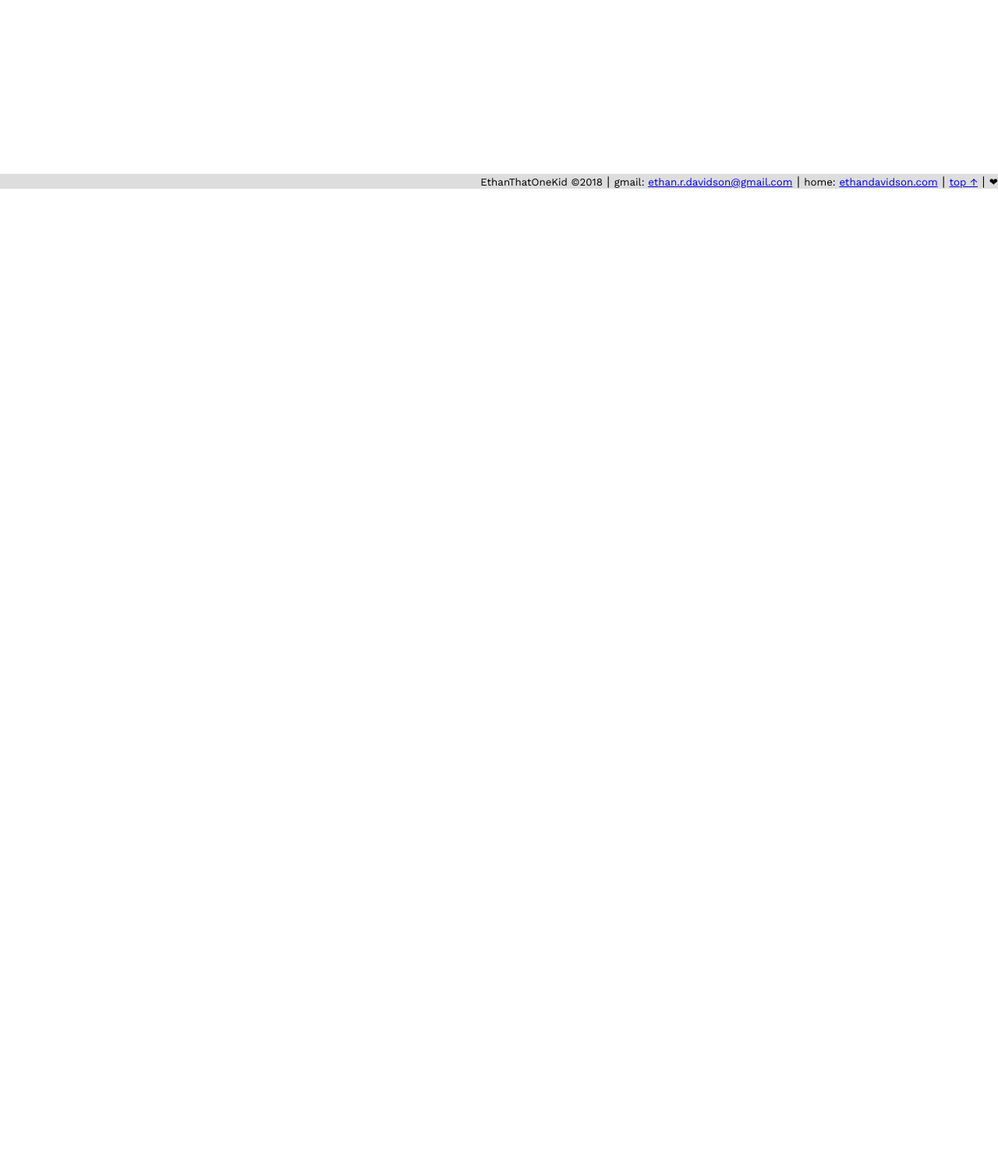
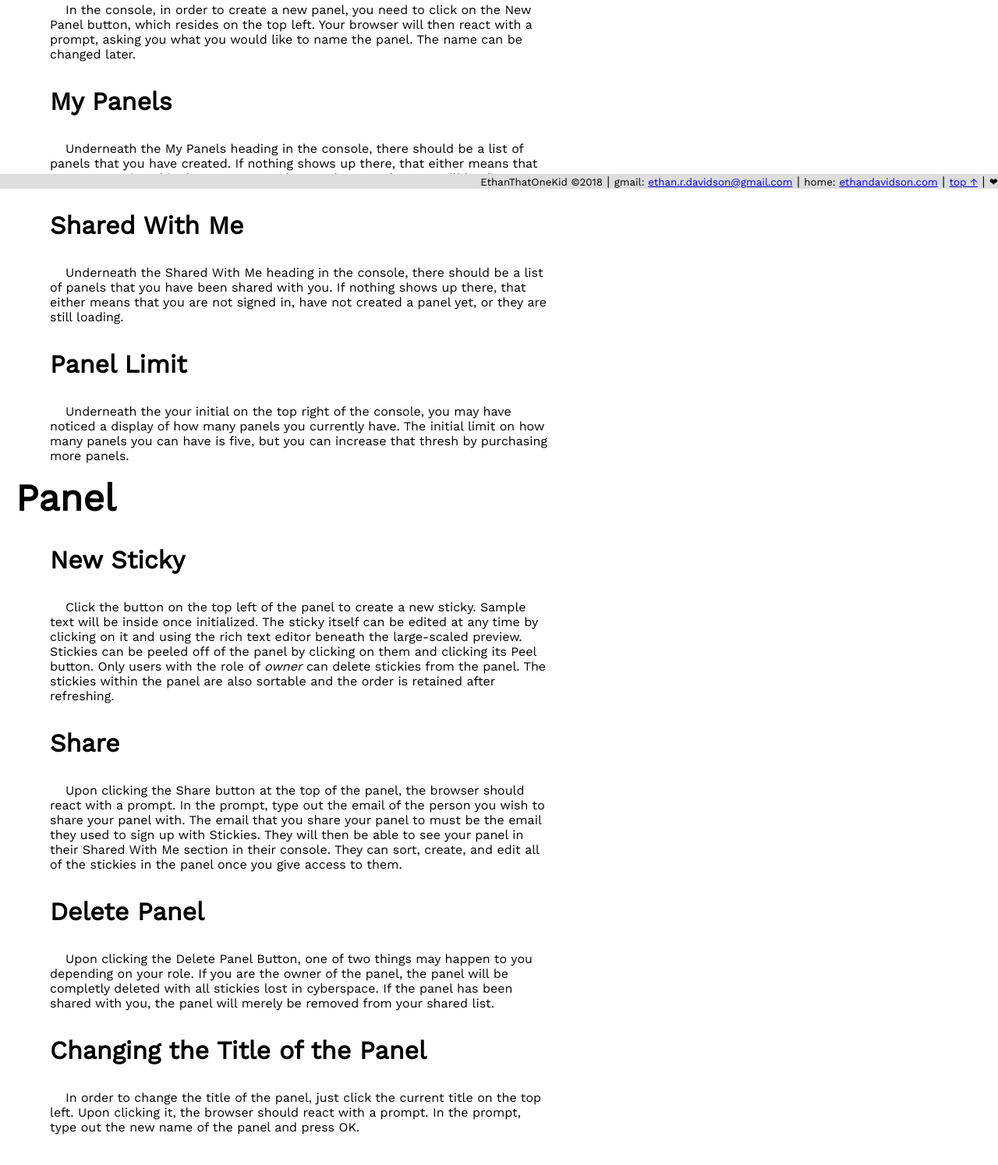
Before and after one commit to EthanThatOneKid/Stickies, a plain HTML site: page docs/index.html in a window 1280 px wide. Shown: the part 558-2052 px from the top of the page at 78% size. Before the commit the page ends 800 px from the top, so only its background shows below. Drawn offline with nearby package versions, Linux system fonts and the light colour scheme.

Commit message:
Added Documentation

```diff
--- a/assets/style.css
+++ b/assets/style.css
@@ -7,6 +7,18 @@ body {
 
 * {
   font-family: 'Work Sans', sans-serif;
+}
+
+.docP {
+  max-width: 50vw;
+  text-indent: 20px;
+  margin-left: 5vw;
+}
+
+.docH {
+  font-weight: bold;
+  font-size: 2em;
+  margin-left: 5vw;
 }
 
 #page-header {
--- a/docs/index.html
+++ b/docs/index.html
@@ -14,12 +14,82 @@
 		</td></tr></table>
   </header>
 
-  <ul>
-    <li>
-      <h2 class="subheading">About</h2>
-      <p>blah blah</p>
-    </li>
-  </ul>
+  <!--
+    About
+  -->
+  <h2 class="subheading">About</h2>
+  <p class="docP">
+    Welcome to Stickies. This webapp is all about organizing thoughts and plans in a fun, casual manner.
+    All you need to do is sign up with an email account by clicking the X on the top right of the console and you are ready to go!
+    Once you are signed in, instead of seeing an X in the top right of the console, it will be the first initial of the email account you signed up with.
+    Upon account authorization, you have the ability to create, share, edit, and recieve panels.
+    These panels are the places in which all of the stickies reside.
+    The console and each panel are suited with hot-refresh technology,
+    so that whenever there is a change made by another client,
+    the updates will appear live on your screen without you having to refresh.
+  </p>
+
+  <!--
+    CONSOLE
+  -->
+  <h2 class="subheading">Console</h2>
+  <p class="docH">New Panel</p>
+  <p class="docP">
+    In the console, in order to create a new panel, you need to click on the New Panel button, which resides on the top left.
+    Your browser will then react with a prompt, asking you what you would like to name the panel. The name can be changed later.
+  </p>
+  <p class="docH">My Panels</p>
+  <p class="docP">
+    Underneath the My Panels heading in the console, there should be a list of panels that you have created.
+    If nothing shows up there, that either means that you are not signed in, have not created a panel yet, or they are still loading.
+  </p>
+  <p class="docH">Shared With Me</p>
+  <p class="docP">
+    Underneath the Shared With Me heading in the console, there should be a list of panels that you have been shared with you.
+    If nothing shows up there, that either means that you are not signed in, have not created a panel yet, or they are still loading.
+  </p>
+  <p class="docH">Panel Limit</p>
+  <p class="docP">
+    Underneath the your initial on the top right of the console, you may have noticed a display of how many panels you currently have.
+    The initial limit on how many panels you can have is five, but you can increase that thresh by purchasing more panels.
+  </p>
+
+
+  <!--
+    PANEL
+  -->
+  <h2 class="subheading">Panel</h2>
+  <p class="docH">New Sticky</p>
+  <p class="docP">
+    Click the button on the top left of the panel to create a new sticky.
+    Sample text will be inside once initialized.
+    The sticky itself can be edited at any time by clicking on it and using the rich text editor beneath the large-scaled preview.
+    Stickies can be peeled off of the panel by clicking on them and clicking its Peel button.
+    Only users with the role of <i>owner</i> can delete stickies from the panel.
+    The stickies within the panel are also sortable and the order is retained after refreshing.
+  </p>
+  <p class="docH">Share</p>
+  <p class="docP">
+    Upon clicking the Share button at the top of the panel, the browser should react with a prompt.
+    In the prompt, type out the email of the person you wish to share your panel with.
+    The email that you share your panel to must be the email they used to sign up with Stickies.
+    They will then be able to see your panel in their Shared With Me section in their console.
+    They can sort, create, and edit all of the stickies in the panel once you give access to them.
+  </p>
+  <p class="docH">Delete Panel</p>
+  <p class="docP">
+    Upon clicking the Delete Panel Button, one of two things may happen to you depending on your role.
+    If you are the owner of the panel, the panel will be completly deleted with all stickies lost in cyberspace.
+    If the panel has been shared with you, the panel will merely be removed from your shared list.
+  </p>
+  <p class="docH">Changing the Title of the Panel</p>
+  <p class="docP">
+    In order to change the title of the panel, just click the current title on the top left.
+    Upon clicking it, the browser should react with a prompt.
+    In the prompt, type out the new name of the panel and press OK.
+  </p>
+
+  <br><br><br>
 
   <footer class="foot">
 		<small>EthanThatOneKid &copy2018</small> |
```
